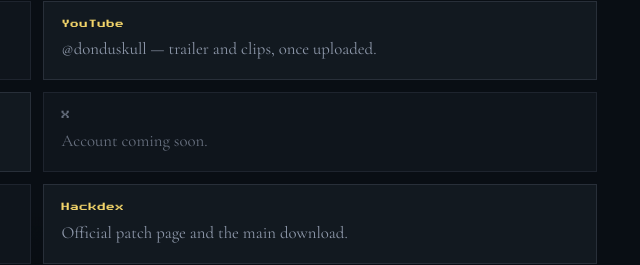
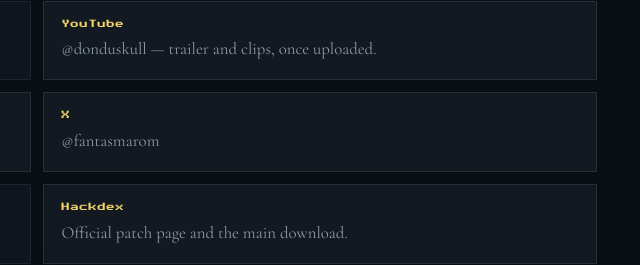
Before and after one commit to BentleySB24/fantasma, a plain HTML site: page index.html in a window 1280 px wide. Shown: the part 6917-7182 px from the top of the page, 603-1243 px from the left. Drawn offline with Linux system fonts and the light colour scheme.

Commit message:
Add X link

```diff
--- a/index.html
+++ b/index.html
@@ -335,10 +335,10 @@
             <p class="name">Instagram</p>
             <p>instagram.com/donduskull</p>
           </a>
-          <div class="link-card soon">
+          <a class="link-card" href="https://x.com/fantasmarom">
             <p class="name">X</p>
-            <p>Account coming soon.</p>
-          </div>
+            <p>@fantasmarom</p>
+          </a>
           <div class="link-card soon">
             <p class="name">TikTok</p>
             <p>Account coming soon.</p>
```
